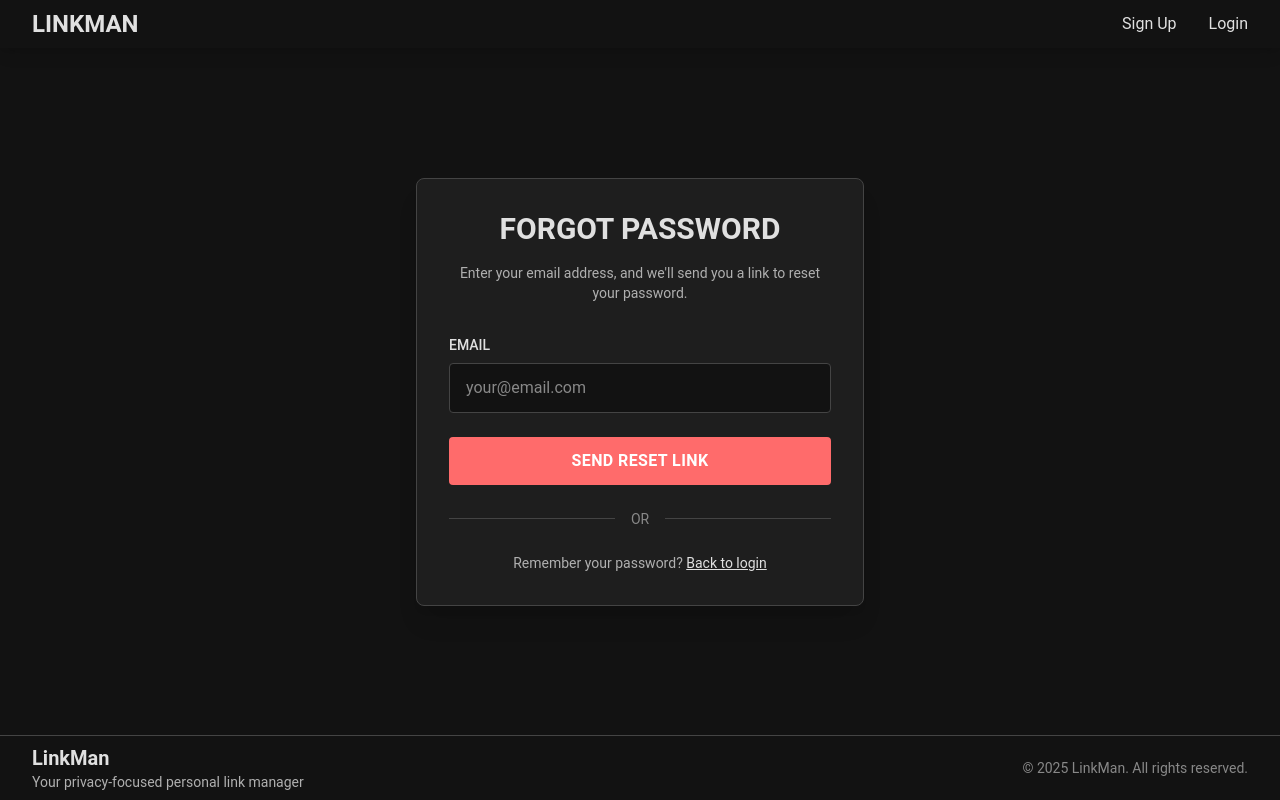
After one commit to JBK2116/linkman, a Django app: page /password_reset/ in a window 1280 px wide. The commit adds this page. Run offline with Django 5.2, Linux system fonts and the light colour scheme; style sheets or scripts are compiled from the project's sources; parts of the project's set-up code (start-up, migrations or seed data) failed here and were passed over.

Commit message:
Password Reset flow is up and working
1. Password reset flow is up and working

2. Email verification is up and working

All that's remaining is refactoring, end 2 end testing then we are ready for the first deployment to production

```diff
--- a/linkman/apps/authentication/forms.py
+++ b/linkman/apps/authentication/forms.py
@@ -5,6 +5,7 @@ This module stores forms used for authentication
 from typing import Any
 
 from django import forms
+from django.contrib.auth.forms import PasswordResetForm, SetPasswordForm
 
 
 class SignupForm(forms.Form):
@@ -31,3 +32,11 @@ class LoginForm(forms.Form):
     password = forms.CharField(
         widget=forms.PasswordInput, required=True, max_length=265, min_length=8
     )
+
+
+class ForgotPasswordForm(PasswordResetForm):
+    pass
+
+
+class ResetPasswordForm(SetPasswordForm):
+    pass
--- a/linkman/apps/authentication/templates/authentication/login.html
+++ b/linkman/apps/authentication/templates/authentication/login.html
@@ -78,7 +78,8 @@
                 <!-- Forgot Password Link -->
                 <div class="mb-6 text-right">
                     <!-- Update the href to url 'password_reset' later -->
-                    <a class="text-[#888888] hover:text-[#E0E0E0] text-sm transition-colors" href="#">
+                    <a class="text-[#888888] hover:text-[#E0E0E0] text-sm transition-colors"
+                       href="{% url 'password_reset' %}">
                         Forgot password?
                     </a>
                 </div>
--- a/linkman/apps/authentication/urls.py
+++ b/linkman/apps/authentication/urls.py
@@ -1,6 +1,9 @@
 from apps.authentication import views
+from django.contrib.auth import views as auth_views
 from django.contrib.auth.views import LogoutView
-from django.urls import URLPattern, URLResolver, path
+from django.urls import URLPattern, URLResolver, path, reverse_lazy
+
+from .forms import ForgotPasswordForm, ResetPasswordForm
 
 urlpatterns: list[URLPattern | URLResolver] = [
     path("", views.landing_page, name="landing_page"),
@@ -10,4 +13,39 @@ urlpatterns: list[URLPattern | URLResolver] = [
     path("verify-email/", views.verify_email, name="verify_email"),
     path("verify-email/resend/", views.resend_email, name="resend-verification"),
     path("settings/", views.settings_page, name="settings_page"),
+    path(
+        "password_reset/",
+        auth_views.PasswordResetView.as_view(
+            template_name="registration/forgot_password.html",
+            email_template_name="registration/forgot_password_email.html",
+            html_email_template_name="registration/forgot_password_email.html",
+            success_url=reverse_lazy("password_reset_done"),
+            form_class=ForgotPasswordForm,
+        ),
+        name="password_reset",
+    ),  # shows when the user wants to give the email of account to reset the password for
+    path(
+        "password_reset_done/",
+        auth_views.PasswordResetDoneView.as_view(
+            template_name="registration/forgot_password.html",
+            extra_context={"email_sent": True},
+        ),
+        name="password_reset_done",
+    ),  # shows when the email has been sent to the account
+    path(
+        "reset/<uidb64>/<token>/",
+        auth_views.PasswordResetConfirmView.as_view(
+            template_name="registration/reset_password.html",
+            form_class=ResetPasswordForm,
+            success_url=reverse_lazy("password_reset_complete"),
+        ),
+        name="password_reset_confirm",
+    ),  # shows the view for entering a new password
+    path(
+        "reset/done/",
+        auth_views.PasswordResetCompleteView.as_view(
+            template_name="registration/password_reset_complete.html",
+        ),
+        name="password_reset_complete",
+    ),
 ]
--- /dev/null
+++ b/linkman/templates/registration/forgot_password.html
@@ -0,0 +1,173 @@
+{% load static %}
+<html lang="en">
+<head>
+    <meta charset="UTF-8">
+    <meta content="width=device-width, user-scalable=no, initial-scale=1.0, maximum-scale=1.0, minimum-scale=1.0"
+          name="viewport">
+    <meta content="ie=edge" http-equiv="X-UA-Compatible">
+    <link href="{% static 'css/dist/styles.css' %}" rel="stylesheet">
+    <link href="{% static 'apple-touch-icon.png' %}" rel="apple-touch-icon" sizes="180x180">
+    <link href="{% static 'favicon-32x32.png' %}" rel="icon" sizes="32x32" type="image/png">
+    <link href="{% static 'favicon-16x16.png' %}" rel="icon" sizes="16x16" type="image/png">
+    <link href="{% static 'site.webmanifest' %}" rel="manifest">
+    <title>Forgot Password | LinkMan</title>
+</head>
+<body class="bg-[#121212] min-h-screen flex flex-col">
+{% include "navbar_guest.html" %}
+
+<!-- Main Content -->
+<main class="flex-grow flex items-center justify-center px-4 py-8">
+    <div class="w-full max-w-md">
+        <div class="bg-[#1e1e1e] border border-[#444444] rounded-lg shadow-xl p-8">
+            <h1 class="text-[#E0E0E0] text-3xl font-bold text-center mb-4">FORGOT PASSWORD</h1>
+            <p class="text-[#B0B0B0] text-sm text-center mb-8">
+                Enter your email address, and we'll send you a link to reset your password.
+            </p>
+
+            <!-- Non-field errors -->
+            {% if form.non_field_errors %}
+            <div aria-live="polite" class="mb-4 p-3 bg-red-900/20 border border-red-500 rounded text-red-400 text-sm"
+                 role="alert">
+                {{ form.non_field_errors }}
+            </div>
+            {% endif %}
+
+            <form action="{% url 'password_reset' %}" method="post" novalidate>
+                {% csrf_token %}
+
+                <!-- Email Field -->
+                <div class="mb-6">
+                    <label class="block text-[#E0E0E0] text-sm font-medium mb-2 uppercase"
+                           for="{{ form.email.id_for_label }}">
+                        Email
+                    </label>
+                    <input
+                            aria-required="true"
+                            class="w-full px-4 py-3 bg-[#121212] border border-[#444444] rounded text-[#E0E0E0] placeholder-[#888888] focus:outline-none focus:border-[#888888] transition-colors"
+                            id="{{ form.email.id_for_label }}"
+                            name="{{ form.email.name }}"
+                            placeholder="your@email.com"
+                            type="email"
+                            value="{{ form.email.value|default:'' }}"
+                    >
+                    {% if form.email.errors %}
+                    <p class="mt-1 text-red-400 text-sm" id="email-error" role="alert">{{ form.email.errors.0 }}</p>
+                    {% endif %}
+                </div>
+
+                <!-- Submit Button -->
+                <button
+                        aria-label="Send password reset email"
+                        class="w-full bg-[#ff6b6b] hover:bg-[#ff5252] text-white font-bold py-3 rounded uppercase tracking-wide transition-colors"
+                        type="submit"
+                >
+                    Send Reset Link
+                </button>
+
+                <!-- Divider -->
+                <div aria-label="or" class="flex items-center my-6" role="separator">
+                    <div class="flex-grow border-t border-[#444444]"></div>
+                    <span class="mx-4 text-[#888888] text-sm uppercase">Or</span>
+                    <div class="flex-grow border-t border-[#444444]"></div>
+                </div>
+
+                <!-- Back to Login Link -->
+                <p class="text-center text-[#B0B0B0] text-sm">
+                    Remember your password? <a class="text-[#E0E0E0] hover:text-white underline"
+                                               href="{% url 'login_page' %}">Back to login</a>
+                </p>
+            </form>
+        </div>
+    </div>
+</main>
+
+<!-- Email Sent Success Modal -->
+{% if email_sent %}
+<div class="fixed inset-0 bg-black/60 backdrop-blur-sm z-50 flex items-center justify-center p-4"
+     id="emailSentModal">
+    <div class="w-full max-w-md">
+        <div class="bg-[#1e1e1e] border border-[#444444] rounded-lg shadow-2xl">
+            <div class="flex justify-between items-center px-6 py-4 border-b border-[#444444]">
+                <h2 class="text-[#E0E0E0] text-xl font-bold">Check Your Email</h2>
+                <button class="text-[#B0B0B0] hover:text-[#E0E0E0] transition-colors" id="closeEmailSentModal"
+                        type="button">
+                    <svg class="w-6 h-6" stroke="currentColor" viewBox="0 0 24 24">
+                        <path d="M6 18L18 6M6 6l12 12" stroke-linecap="round" stroke-linejoin="round" stroke-width="2"/>
+                    </svg>
+                </button>
+            </div>
+            <div class="p-6">
+                <p class="text-[#B0B0B0] mb-4">We've sent a password reset link to your email</p>
+                <p class="text-[#E0E0E0] font-medium mb-6">{{ user_email }}</p>
+                <p class="text-[#888888] text-sm mb-6">Click the link in the email to reset your password.</p>
+                <div class="pt-4 border-t border-[#2a2a2a]">
+                    <p class="text-[#888888] text-sm">
+                        Didn't receive the email? Check your spam folder or try again.
+                    </p>
+                </div>
+            </div>
+        </div>
+    </div>
+</div>
+{% endif %}
+
+<!-- Error Modal -->
+{% if error_message %}
+<div class="fixed inset-0 bg-black/60 backdrop-blur-sm z-50 flex items-center justify-center p-4"
+     id="errorModal">
+    <div class="w-full max-w-md">
+        <div class="bg-[#1e1e1e] border border-[#444444] rounded-lg shadow-2xl">
+            <div class="flex justify-between items-center px-6 py-4 border-b border-[#444444]">
+                <h2 class="text-[#E0E0E0] text-xl font-bold">Error</h2>
+                <button class="text-[#B0B0B0] hover:text-[#E0E0E0] transition-colors" id="closeErrorModal"
+                        type="button">
+                    <svg class="w-6 h-6" stroke="currentColor" viewBox="0 0 24 24">
+                        <path d="M6 18L18 6M6 6l12 12" stroke-linecap="round" stroke-linejoin="round" stroke-width="2"/>
+                    </svg>
+                </button>
+            </div>
+            <div class="p-6">
+                <p class="text-red-400 mb-4">{{ error_message }}</p>
+                <button
+                        class="w-full bg-[#888888] hover:bg-[#B0B0B0] text-[#121212] font-semibold py-3 rounded transition-colors"
+                        id="closeErrorButton"
+                        type="button">
+                    Close
+                </button>
+            </div>
+        </div>
+    </div>
+</div>
+{% endif %}
+
+{% include "footer.html" %}
+<script>
+    // Close Email Sent Modal
+    const emailSentModal = document.getElementById('emailSentModal');
+    const closeEmailSentBtn = document.getElementById('closeEmailSentModal');
+
+    if (closeEmailSentBtn) {
+        closeEmailSentBtn.addEventListener('click', () => {
+            emailSentModal.style.display = 'none';
+        });
+    }
+
+    // Close Error Modal
+    const errorModal = document.getElementById('errorModal');
+    const closeErrorBtn = document.getElementById('closeErrorModal');
+    const closeErrorButton = document.getElementById('closeErrorButton');
+
+    if (closeErrorBtn) {
+        closeErrorBtn.addEventListener('click', () => {
+            errorModal.style.display = 'none';
+        });
+    }
+
+    if (closeErrorButton) {
+        closeErrorButton.addEventListener('click', () => {
+            errorModal.style.display = 'none';
+        });
+    }
+</script>
+</body>
+</html>
```
Also changed, not shown: linkman/templates/registration/forgot_password_email.html (added, +73 -0 lines), linkman/templates/registration/password_reset_complete.html (added, +56 -0 lines), linkman/templates/registration/reset_password.html (added, +105 -0 lines).
